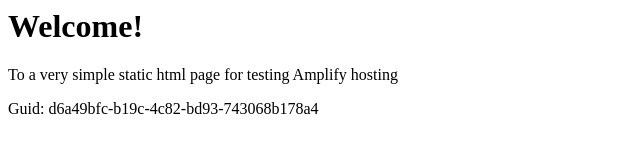
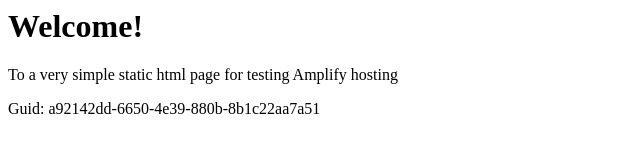
Before and after one commit to aws-aemilia-sin/Github-PR-Commit-Integration-Test-DoNotTouch-GithubWebhookPreviewCanaryTest-v1-prod-ap-southeast-1, a website: page src/index.html in a window 1280 px wide. Shown: the full height of the page, 0-640 px from the left. Drawn offline with Linux system fonts and the light colour scheme.

Commit message:
commit from integ tests

```diff
--- a/src/index.html
+++ b/src/index.html
@@ -12,6 +12,6 @@
 <body>
     <h1>Welcome!</h1>
     <p>To a very simple static html page for testing Amplify hosting</p>
-    <p>Guid: d6a49bfc-b19c-4c82-bd93-743068b178a4</p></body>
+    <p>Guid: a92142dd-6650-4e39-880b-8b1c22aa7a51</p></body>
 
 </html>
```
